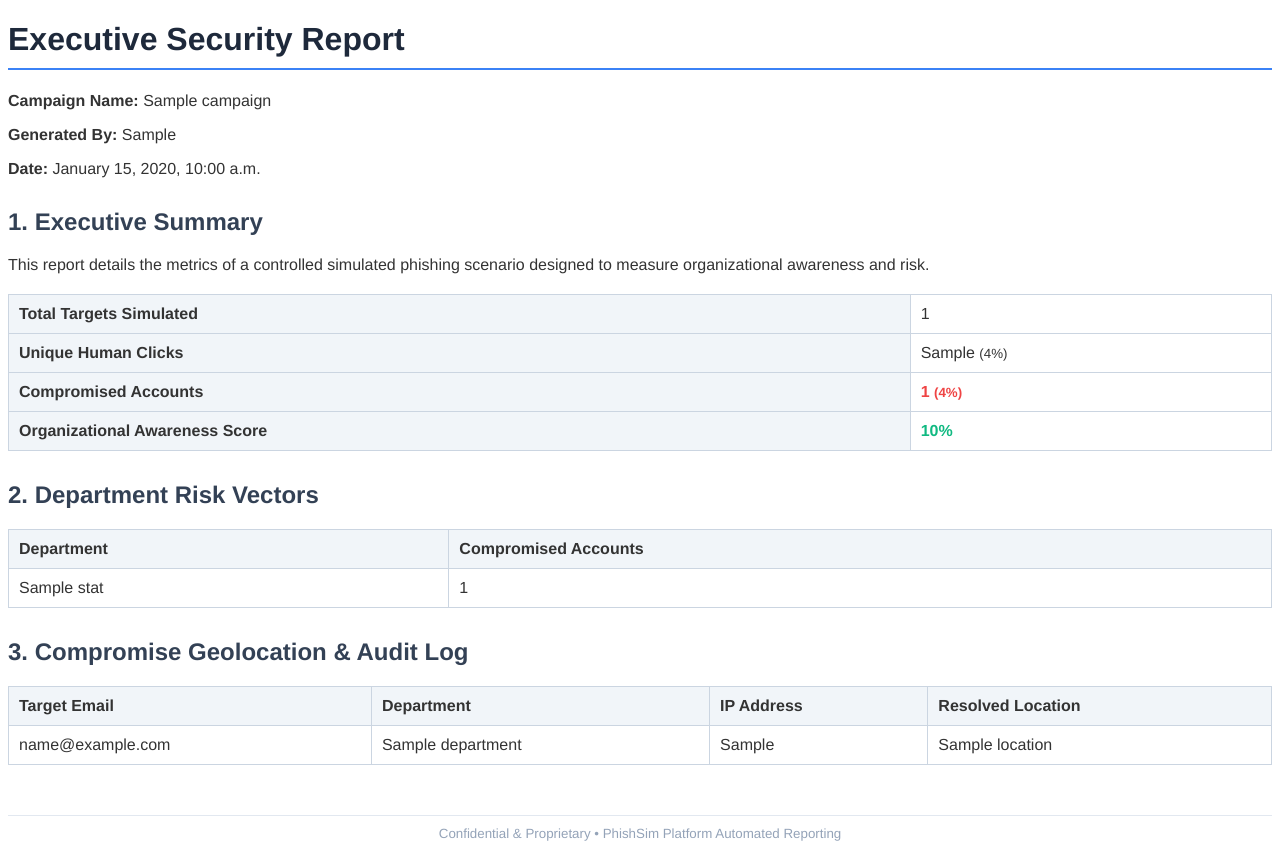
After one commit to Blackout-26/phishing-awareness-platform, a Django app: template campaigns/templates/campaigns/pdf_report.html in a window 1280 px wide. The commit adds this page. Run offline with Django 5.2, Linux system fonts and the light colour scheme; tables that the repository leaves empty hold one stand-in row (values such as "Sample post"); the template is opened without the code that fills it: values that come from a table or form of the project are taken from there, most other values are stand-ins (such as "Sample title", 1, 10 or a date in 2020); parts of the project's set-up code (start-up, migrations or seed data) failed here and were passed over.

Commit message:
feat: integrate IP geolocation and automated executive PDF reporting

```diff
--- /dev/null
+++ b/campaigns/templates/campaigns/pdf_report.html
@@ -0,0 +1,140 @@
+<!DOCTYPE html>
+<html>
+<head>
+    <meta charset="utf-8">
+    <title>Security Report - {{ campaign.name }}</title>
+    <style>
+        @page {
+            size: A4 portrait;
+            margin: 2cm;
+        }
+        body {
+            font-family: Helvetica, sans-serif;
+            font-size: 12pt;
+            color: #333333;
+        }
+        h1 {
+            color: #1e293b;
+            border-bottom: 2px solid #3b82f6;
+            padding-bottom: 10px;
+        }
+        h2 {
+            color: #334155;
+            margin-top: 30px;
+        }
+        .metrics-table {
+            width: 100%;
+            border-collapse: collapse;
+            margin-top: 20px;
+        }
+        .metrics-table th {
+            background-color: #f1f5f9;
+            text-align: left;
+            padding: 10px;
+            border: 1px solid #cbd5e1;
+        }
+        .metrics-table td {
+            padding: 10px;
+            border: 1px solid #cbd5e1;
+        }
+        .highlight-danger {
+            color: #ef4444;
+            font-weight: bold;
+        }
+        .highlight-success {
+            color: #10b981;
+            font-weight: bold;
+        }
+        .footer {
+            margin-top: 50px;
+            font-size: 10pt;
+            color: #94a3b8;
+            text-align: center;
+            border-top: 1px solid #e2e8f0;
+            padding-top: 10px;
+        }
+    </style>
+</head>
+<body>
+
+    <h1>Executive Security Report</h1>
+    <p><strong>Campaign Name:</strong> {{ campaign.name }}</p>
+    <p><strong>Generated By:</strong> {{ generated_by }}</p>
+    <p><strong>Date:</strong> {{ date_generated|date:"F j, Y, g:i a" }}</p>
+
+    <h2>1. Executive Summary</h2>
+    <p>This report details the metrics of a controlled simulated phishing scenario designed to measure organizational awareness and risk.</p>
+
+    <table class="metrics-table">
+        <tr>
+            <th>Total Targets Simulated</th>
+            <td>{{ total_targets }}</td>
+        </tr>
+        <tr>
+            <th>Unique Human Clicks</th>
+            <td>{{ human_clicks }} <small>({{ click_rate }}%)</small></td>
+        </tr>
+        <tr>
+            <th>Compromised Accounts</th>
+            <td class="highlight-danger">{{ compromised_count }} <small>({{ submission_rate }}%)</small></td>
+        </tr>
+        <tr>
+            <th>Organizational Awareness Score</th>
+            <td class="highlight-success">{{ awareness_score }}%</td>
+        </tr>
+    </table>
+
+    <h2>2. Department Risk Vectors</h2>
+    <table class="metrics-table">
+        <thead>
+            <tr>
+                <th>Department</th>
+                <th>Compromised Accounts</th>
+            </tr>
+        </thead>
+        <tbody>
+            {% for stat in department_stats %}
+            <tr>
+                <td>{{ stat.dept_name }}</td>
+                <td>{{ stat.compromised_count }}</td>
+            </tr>
+            {% empty %}
+            <tr>
+                <td colspan="2">No departments compromised.</td>
+            </tr>
+            {% endfor %}
+        </tbody>
+    </table>
+
+    <h2>3. Compromise Geolocation & Audit Log</h2>
+    <table class="metrics-table">
+        <thead>
+            <tr>
+                <th>Target Email</th>
+                <th>Department</th>
+                <th>IP Address</th>
+                <th>Resolved Location</th>
+            </tr>
+        </thead>
+        <tbody>
+            {% for detail in compromised_details %}
+            <tr>
+                <td>{{ detail.email }}</td>
+                <td>{{ detail.department }}</td>
+                <td>{{ detail.ip }}</td>
+                <td>{{ detail.location }}</td>
+            </tr>
+            {% empty %}
+            <tr>
+                <td colspan="4">No compromise events recorded.</td>
+            </tr>
+            {% endfor %}
+        </tbody>
+    </table>
+
+    <div class="footer">
+        Confidential & Proprietary • PhishSim Platform Automated Reporting
+    </div>
+
+</body>
+</html>
--- a/core/urls.py
+++ b/core/urls.py
@@ -11,8 +11,11 @@ urlpatterns = [
     path('', campaign_views.dashboard_view, name='dashboard'),
     path('campaigns/new/', campaign_views.campaign_create_view, name='campaign_create'),
 
-    # NEW: Campaign Analytics Dashboard
+    # Campaign Analytics Dashboard
     path('campaigns/<int:pk>/dashboard/', campaign_views.campaign_dashboard, name='campaign_dashboard'),
+
+    # NEW: Executive PDF Report
+    path('campaigns/<int:pk>/report/pdf/', campaign_views.campaign_pdf_report, name='campaign_pdf_report'),
 
     path('templates/', template_views.template_list_view, name='template_list'),
     path('templates/new/', template_views.template_create_view, name='template_create'),
```
Also changed, not shown: campaigns/templates/campaigns/dashboard.html (+11 -3 lines), campaigns/utils.py (added, +24 -0 lines), campaigns/views.py (+73 -0 lines).
